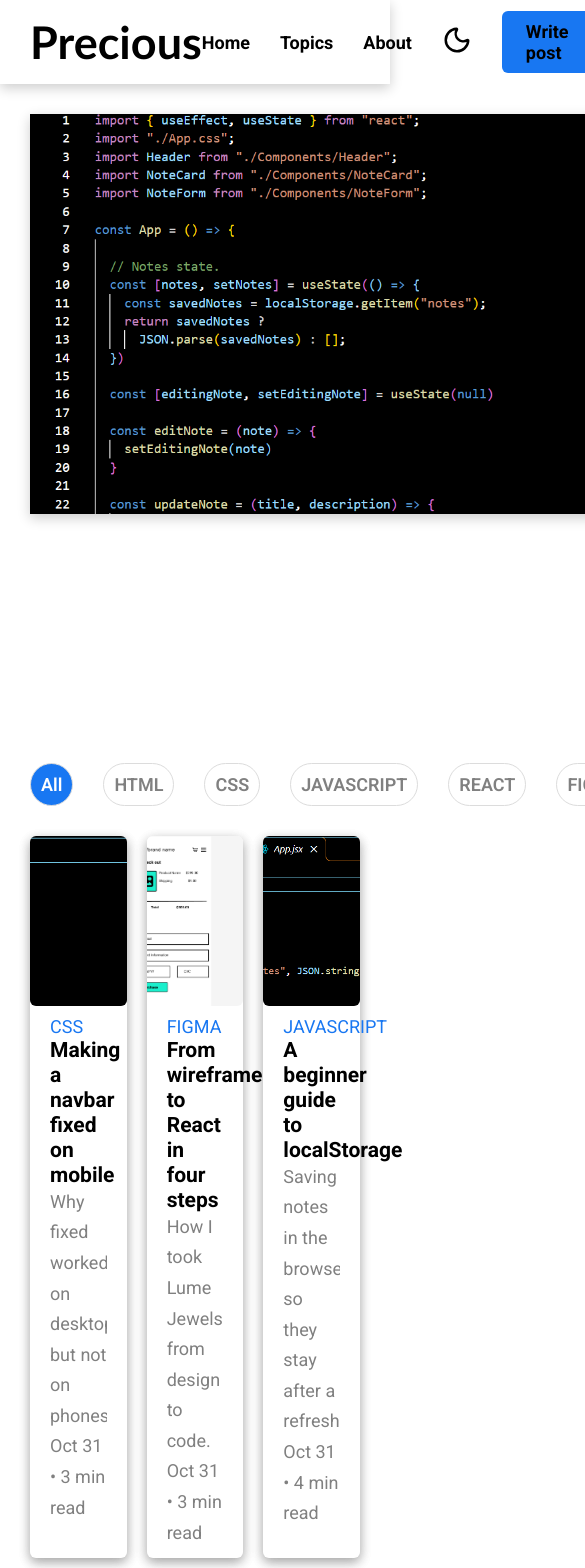
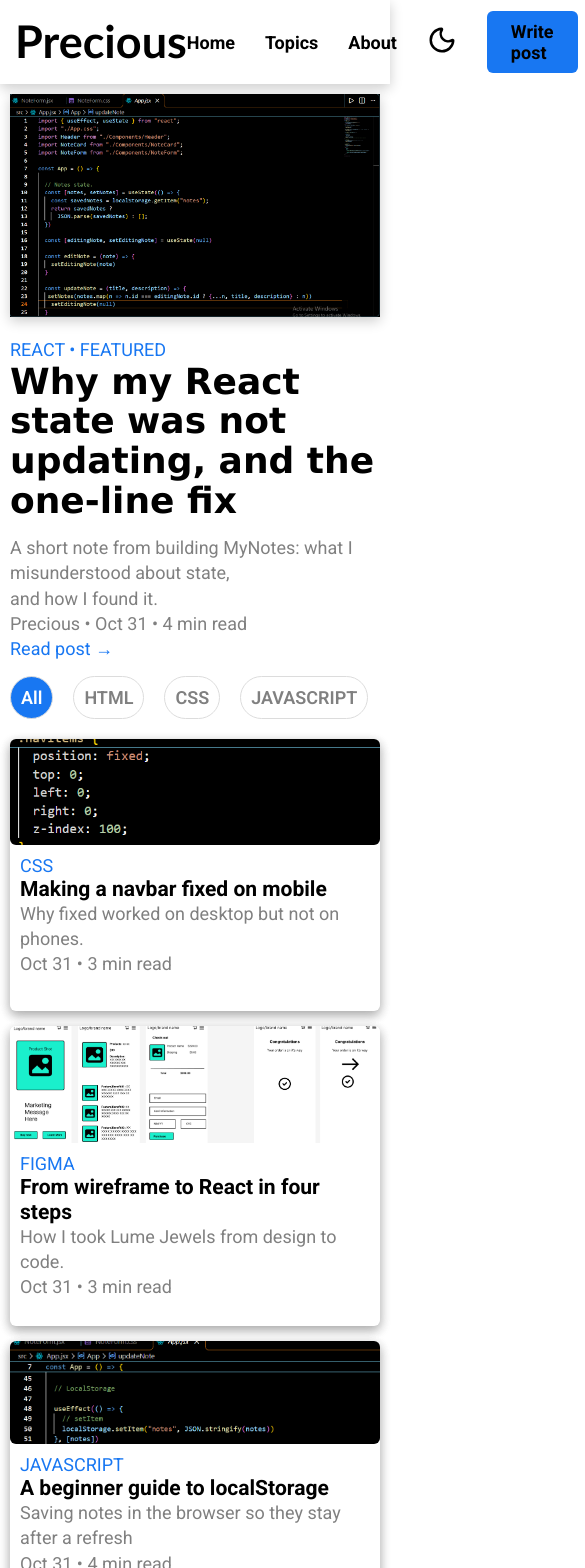
Before and after one commit to oeprecious/blog, a React (Vite) app: page /#/ in a window 390 px wide. Shown: the top 1568 px of the page, 585 px wide, since content can reach past the window. Built offline with nearby package versions, Linux system fonts and the light colour scheme; a web font is replaced by a local one.

Commit message:
Fix homePage layout on mobile with media query

```diff
--- a/src/App.css
+++ b/src/App.css
@@ -2,7 +2,6 @@
 
 .appWrapper {
   display: flex;
-  min-height: 100vh;
   flex-direction: column;
 }
 
@@ -11,6 +10,99 @@
   padding: 3rem;
 }
 
-h1, h2 {
-   font-family: 'Lucida Sans', 'Lucida Sans Regular', 'Lucida Grande', 'Lucida Sans Unicode', Geneva, Verdana, sans-serif;
+h1,
+h2 {
+  font-family:
+    "Lucida Sans", "Lucida Sans Regular", "Lucida Grande",
+    "Lucida Sans Unicode", Geneva, Verdana, sans-serif;
 }
+
+@media only screen and (max-width: 768px) {
+  /* * {
+    border: 1px solid red !important;
+  } */
+
+  .heroContainer {
+    display: flex;
+    flex-direction: column;
+    gap: 3rem;
+  }
+
+  #heroImage {
+    width: 70% !important;
+    height: 100% !important;
+    object-fit: cover !important;
+  }
+
+  .appMain {
+    padding: 1rem;
+  }
+
+  .filteredCard {
+    margin-top: 1.5rem !important;
+    overflow-x: scroll;
+    display: flex;
+    gap: 2rem !important;
+  }
+
+  .imageContent {
+    padding: 1rem !important;
+  }
+
+  .headingText p {
+  line-height: 1.4 !important;
+}
+
+  .navItems {
+  padding: 0 1.5rem !important;
+}
+
+.gray {
+  line-height: 1.4 !important;
+  overflow: hidden;
+}
+
+}
+
+@media only screen and (min-width: 390px) and (max-width: 601px) {
+  /* * {
+    border: 1px solid red;
+  } */
+
+  .featuredCardContainer {
+    display: grid;
+    grid-template-columns: repeat(1, minmax(0, 1fr)) !important;
+    gap: 1.5rem !important;
+    margin-top: 2rem !important;
+  }
+
+  #heroImage {
+    width: 100% !important;
+    height: 20% !important;
+    object-fit: cover;
+    display: block;
+  }
+
+  .heroContainer {
+    display: flex;
+    flex-direction: column;
+    gap: 2rem !important;
+  }
+
+  .headingImages {
+  width: 100%;
+  height: 39% !important;
+  display: block !important;
+  object-fit: cover !important;
+  border-radius: 0.6rem;
+}
+
+.imageCard {
+  width: 100% !important;
+  height: 100% !important;
+}
+
+/* TopicsPage */
+
+
+}
--- a/src/App.jsx
+++ b/src/App.jsx
@@ -104,7 +104,7 @@ const App = () => {
   return (
     <>
 
-      <div style={{ backgroundColor: backgroundColor }} className="appWrapper">
+      <div style={{ backgroundColor: backgroundColor, minHeight: "100vh" }} className="appWrapper">
 
         <Navbar handleClick1={handleClick1} />
 
--- a/src/Components/Hero.css
+++ b/src/Components/Hero.css
@@ -50,3 +50,7 @@
     "Lucida Sans", "Lucida Sans Regular", "Lucida Grande",
     "Lucida Sans Unicode", Geneva, Verdana, sans-serif;
 }
+
+h1{
+  line-height: 1.1 !important;
+}
```
